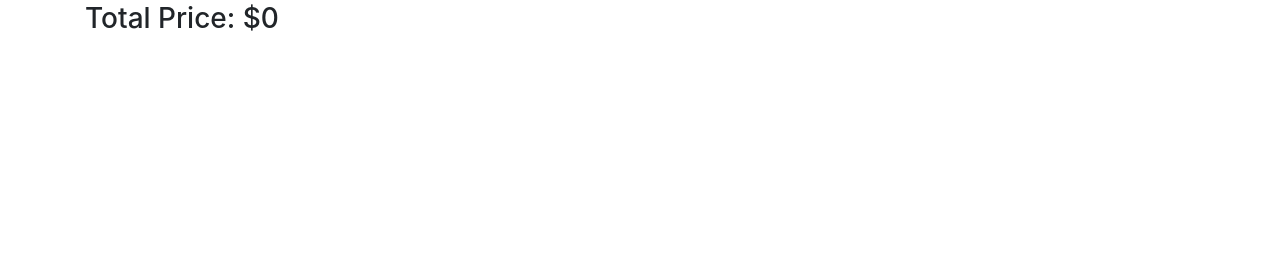
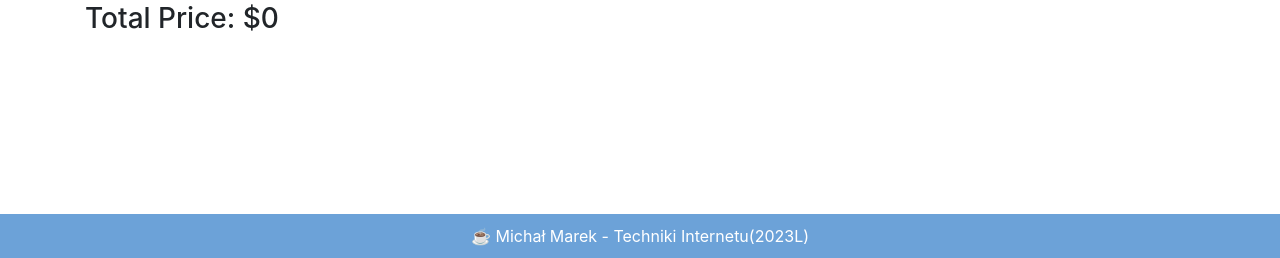
Before and after one commit to Merk0n/TI-bookstore-project, a PHP site: page /dashboard.php in a window 1280 px wide. Shown: the part 542-800 px from the top of the page. Run offline with PHP 8.4, Linux system fonts and the light colour scheme; the visitor is signed in with stand-in values (Sample User, id 1); data that the repository does not hold is empty.

Commit message:
added footer

```diff
--- a/dashboard.php
+++ b/dashboard.php
@@ -69,8 +69,10 @@ if ($row) {
 <head>
     <title>Online Bookstore - Dashboard</title>
     <link rel="stylesheet" href="https://stackpath.bootstrapcdn.com/bootstrap/4.5.2/css/bootstrap.min.css">
+    <link rel="stylesheet" href="./styles.css">
 </head>
 <body>
+    <div class="content-wrapper">
         <div class="container">
             <h1 class="mt-5 font-weight-bold">Online Bookstore - Dashboard</h1>
             <h3>Welcome, <?php echo $user['username']; ?>!</h2>
@@ -126,8 +128,15 @@ if ($row) {
                     <?php endwhile; ?>
                 </tbody>
             </table>
-        <h3>Total Price: $<?php echo $totalPrice; ?></h3>
+                <h3 class="mb-5">Total Price: $<?php echo $totalPrice; ?></h3>
         </div>
+    </div>
+
+    <footer class="footer">
+        <div class="container">
+            <p class="text-center m-0">&#9749; Michał Marek - Techniki Internetu(2023L)</p>
+        </div>
+    </footer>
 
     <script src="https://stackpath.bootstrapcdn.com/bootstrap/4.5.2/js/bootstrap.min.js"></script>
 </body>
--- /dev/null
+++ b/styles.css
@@ -0,0 +1,17 @@
+body {
+    display: flex;
+    flex-direction: column;
+    min-height: 100vh;
+  }
+
+  /* Content wrapper to push footer to the bottom */
+  .content-wrapper {
+    flex: 1;
+  }
+
+  /* Styling for the footer */
+  .footer {
+    background-color: #6ca2d8;
+    color: #fff;
+    padding: 10px;
+  }
```
Also changed, not shown: admin.php (+9 -0 lines), admin_books.php (+10 -1 lines), admin_login.php (+9 -0 lines), cart.php (+9 -0 lines), index.php (+9 -0 lines). Lines whose indentation alone changed are shown as unchanged.
